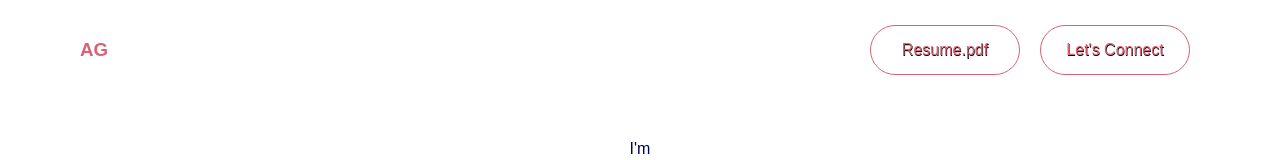
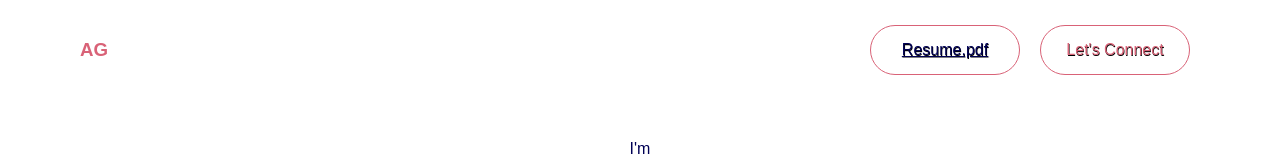
Before and after one commit to alengusinac/portfolio, a website built with Vite: page index.html in a window 1280 px wide. Shown: the top 160 px of the page. Built offline with nearby package versions, Linux system fonts and the light colour scheme; files whose address does not match are found by name; a web font is replaced by a local one.

Commit message:
added pdf download

```diff
--- a/index.html
+++ b/index.html
@@ -18,7 +18,11 @@
 
       <div class="menu-options">
         <nav>
-          <button>Resume.pdf</button>
+          <button>
+            <a href="pdf/resume-alen-gusinac.pdf" download target="_blank"
+              >Resume.pdf</a
+            >
+          </button>
           <button>Let's Connect</button>
         </nav>
         <button class="hamburger-menu">
```
Also changed, not shown: 1 other file.
